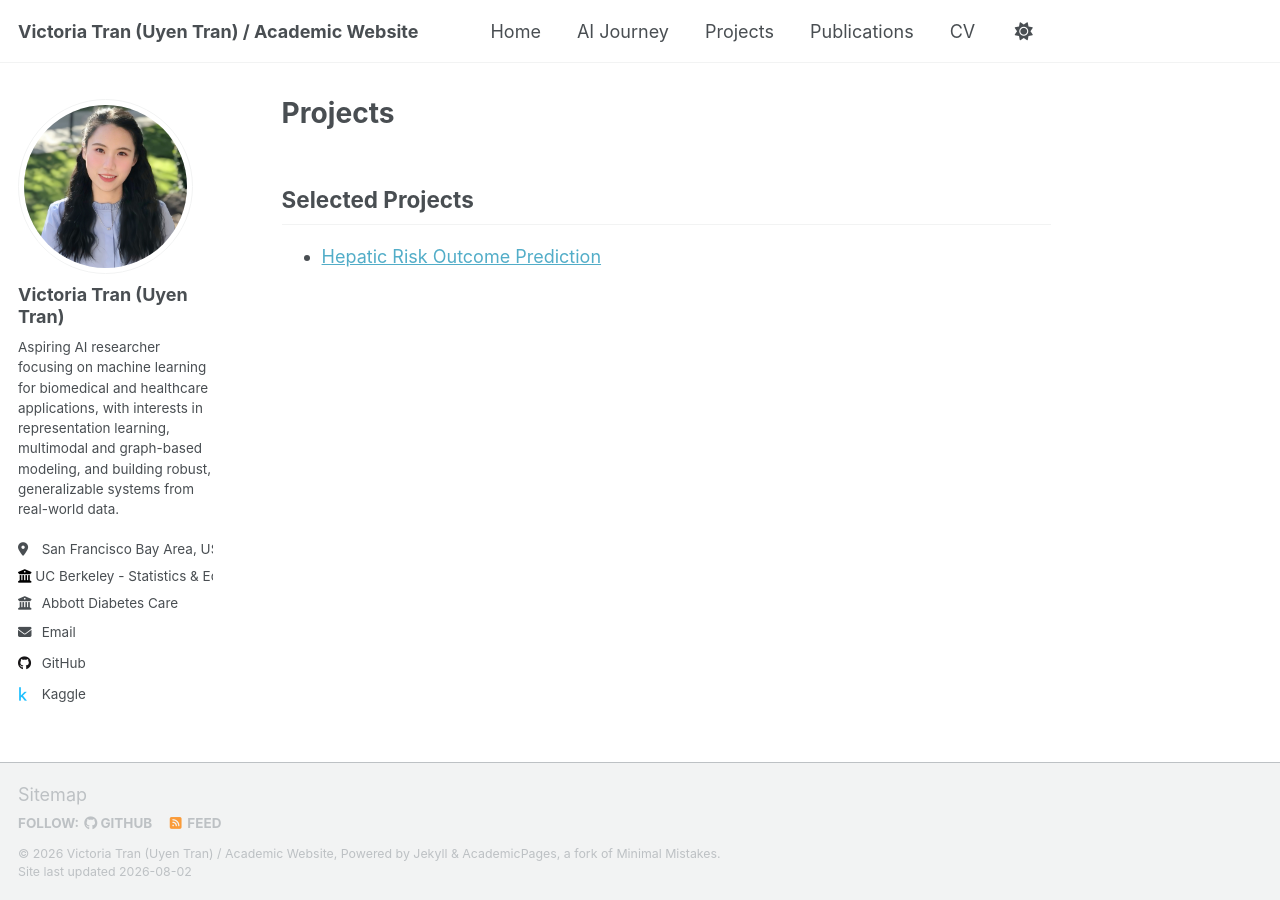
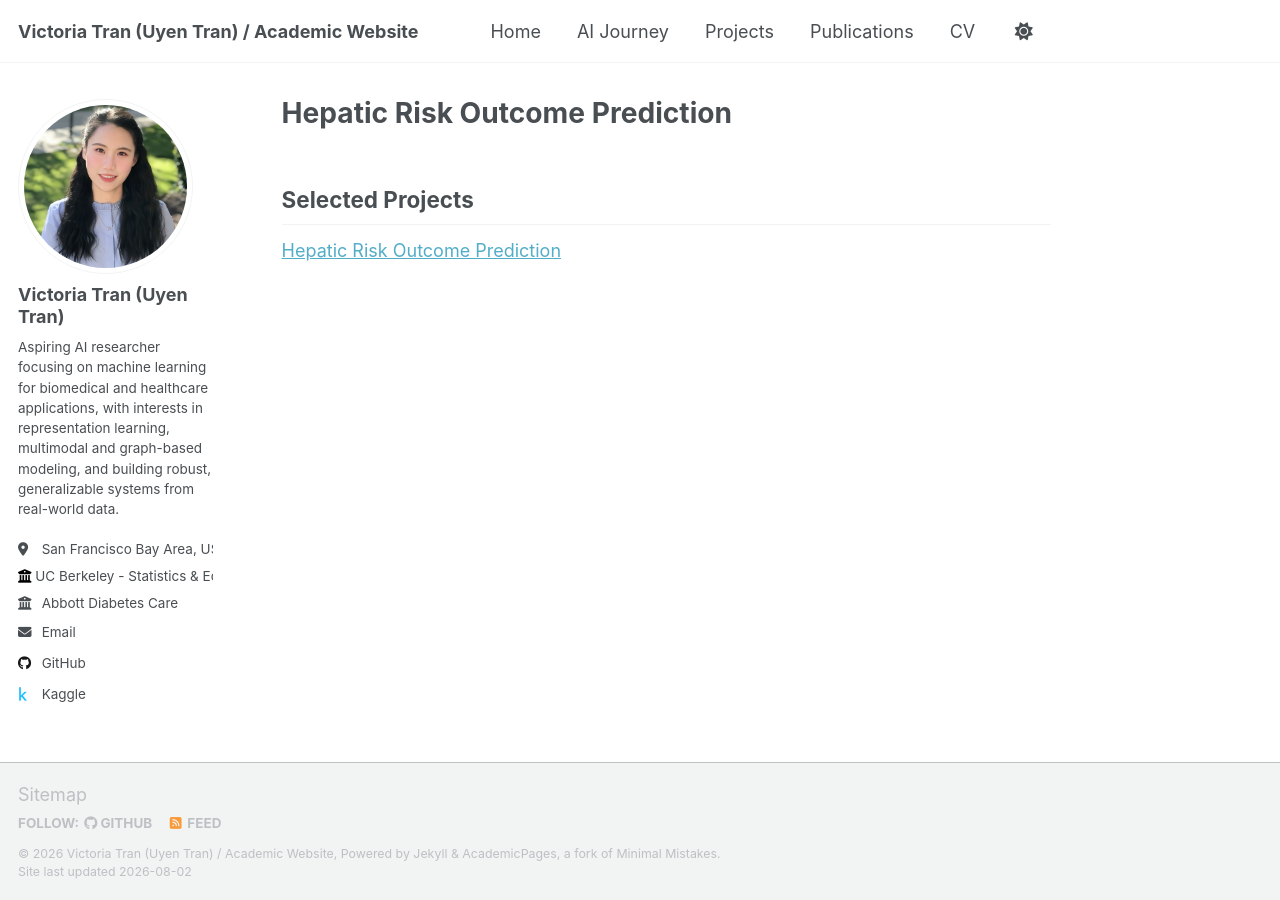
Before and after one commit to uyentran9/uyentran-ai-blog, a Jekyll site: the page built from _pages/projects.md, in a window 1280 px wide. Built offline with Jekyll 4.4.1, drawn with Linux system fonts in a browser that asks for light colours; a script that is not in the unit is left out.

Commit message:
Update project title and permalink for hepatic risk

```diff
--- a/_pages/projects.md
+++ b/_pages/projects.md
@@ -1,10 +1,10 @@
 ---
 layout: single
-title: "Projects"
-permalink: /projects/
+title: "Hepatic Risk Outcome Prediction"
+permalink: /projects/hepatic-risk/
 author_profile: true
 ---
 
 ## Selected Projects
 
-- [Hepatic Risk Outcome Prediction](/projects/hepatic-risk/)
+[Hepatic Risk Outcome Prediction]({{ site.baseurl }}/projects/hepatic-risk/)
```
